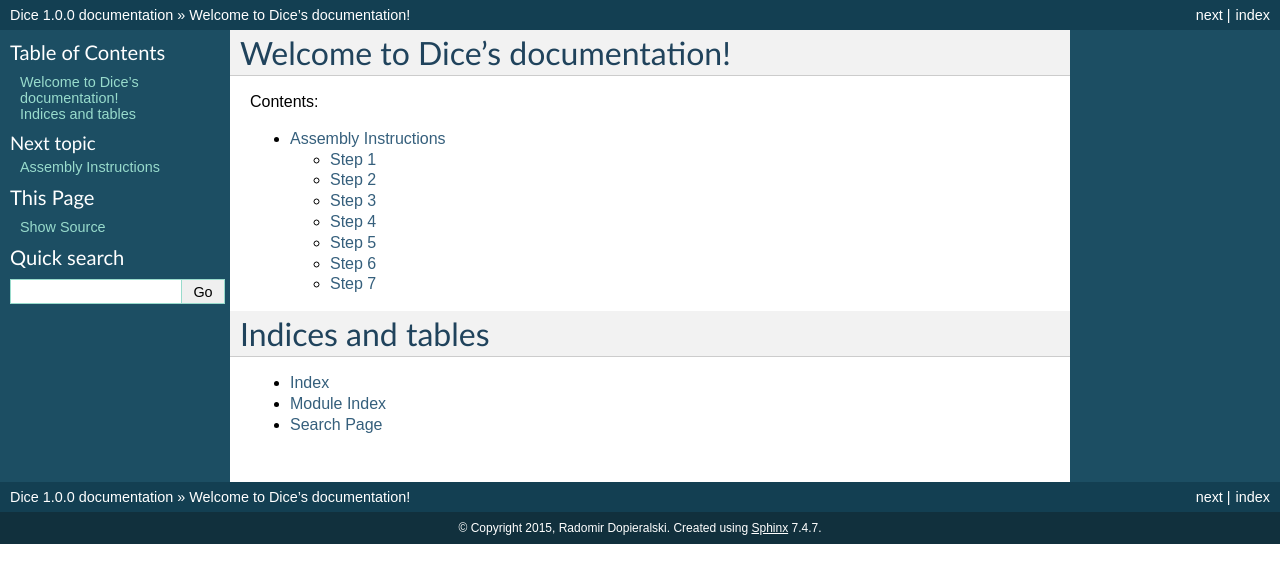
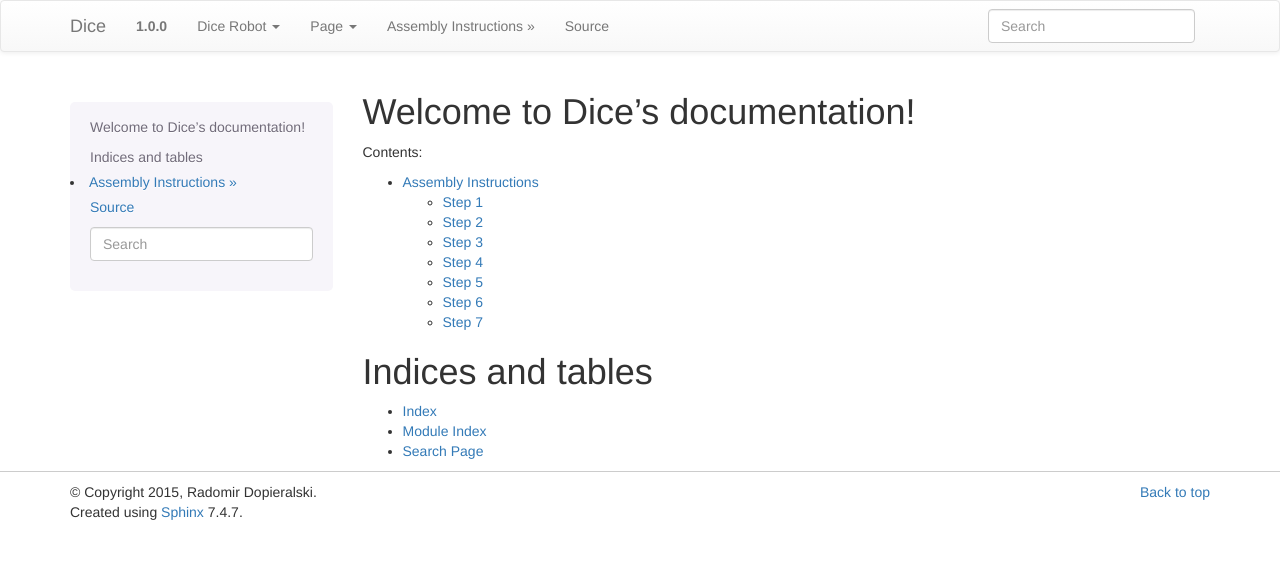
Before and after one commit to andrewsagio/tote, a Sphinx documentation site: the page built from doc/index.rst, in a window 1280 px wide. Shown: the top 583 px of the page. Built offline with Sphinx 7.4.7, drawn with Linux system fonts in a browser that asks for light colours; formulas are drawn with MathJax 3.

Commit message:
Use bootstrap theme for Sphinx

```diff
--- a/doc/conf.py
+++ b/doc/conf.py
@@ -14,6 +14,7 @@
 
 import sys
 import os
+import sphinx_bootstrap_theme
 
 # If extensions (or modules to document with autodoc) are in another directory,
 # add these directories to sys.path here. If the directory is relative to the
@@ -100,15 +101,23 @@ pygments_style = 'sphinx'
 
 # The theme to use for HTML and HTML Help pages.  See the documentation for
 # a list of builtin themes.
-html_theme = 'default'
+#html_theme = 'default'
+html_theme = 'bootstrap'
 
 # Theme options are theme-specific and customize the look and feel of a theme
 # further.  For a list of options available for each theme, see the
 # documentation.
 #html_theme_options = {}
+html_theme_options = {
+    'navbar_title': "Dice",
+    'navbar_site_name': "Dice Robot",
+    'navbar_sidebarrel': "false",
+    'navbar_fixed_top': "false",
+}
 
 # Add any paths that contain custom themes here, relative to this directory.
 #html_theme_path = []
+html_theme_path = sphinx_bootstrap_theme.get_html_theme_path()
 
 # The name for this set of Sphinx documents.  If None, it defaults to
 # "<project> v<release> documentation".
```
Also changed, not shown: doc/requirements.txt (added).
